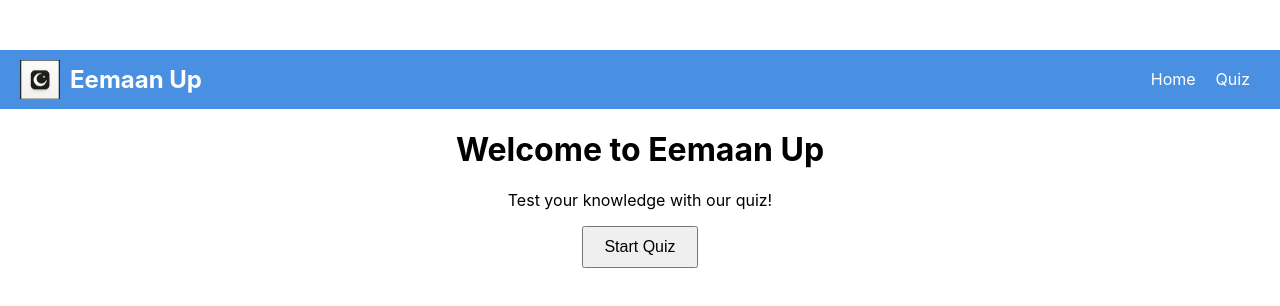
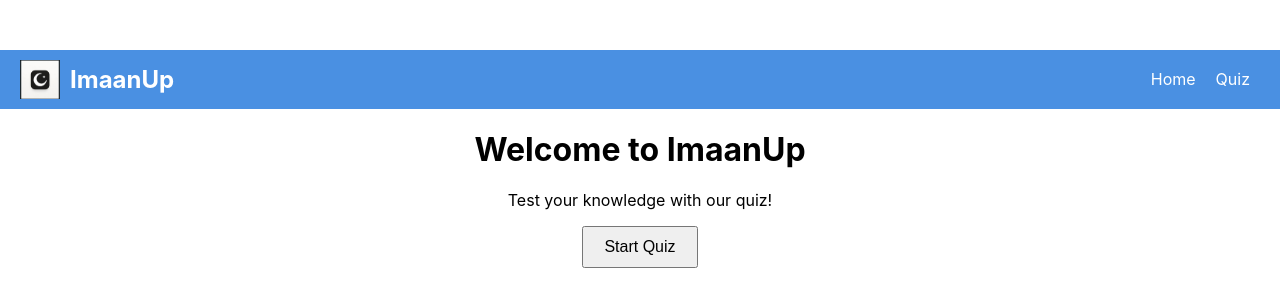
Before and after one commit to Siddiqui003/ImaanUp-1, a React (Create React App) app in the folder react-basic-quiz/: page / in a window 1280 px wide. Shown: the top 306 px of the page. Built offline with nearby package versions, Linux system fonts and the light colour scheme.

Commit message:
Eemaan Up -> ImaanUp. And Terminals manager added

```diff
--- a/react-basic-quiz/src/components/Home.js
+++ b/react-basic-quiz/src/components/Home.js
@@ -7,7 +7,7 @@ const Home = () => {
     return (
         <div style={{ textAlign: 'center', marginTop: '50px' }}>
             <Navbar/>
-            <h1>Welcome to Eemaan Up</h1>
+            <h1>Welcome to ImaanUp</h1>
             <p>Test your knowledge with our quiz!</p>
             <Link to="/quiz">
                 <button style={{ padding: '10px 20px', fontSize: '1rem' }}>Start Quiz</button>
--- a/react-basic-quiz/src/components/Navbar.js
+++ b/react-basic-quiz/src/components/Navbar.js
@@ -7,8 +7,8 @@ const Navbar = () => {
     return (
         <nav className="navbar">
             <div className="logo">
-                <img src="/logo.png" alt="Eemaan Up Logo" className="logo-image" />
-                <span className="app-name">Eemaan Up</span>
+                <img src="/logo.png" alt="ImaanUp Logo" className="logo-image" />
+                <span className="app-name">ImaanUp</span>
             </div>
             <div className="nav-links">
                 <Link to="/">Home</Link>
```
Also changed, not shown: 1 other file (tests, documents, lock files or other folders).
